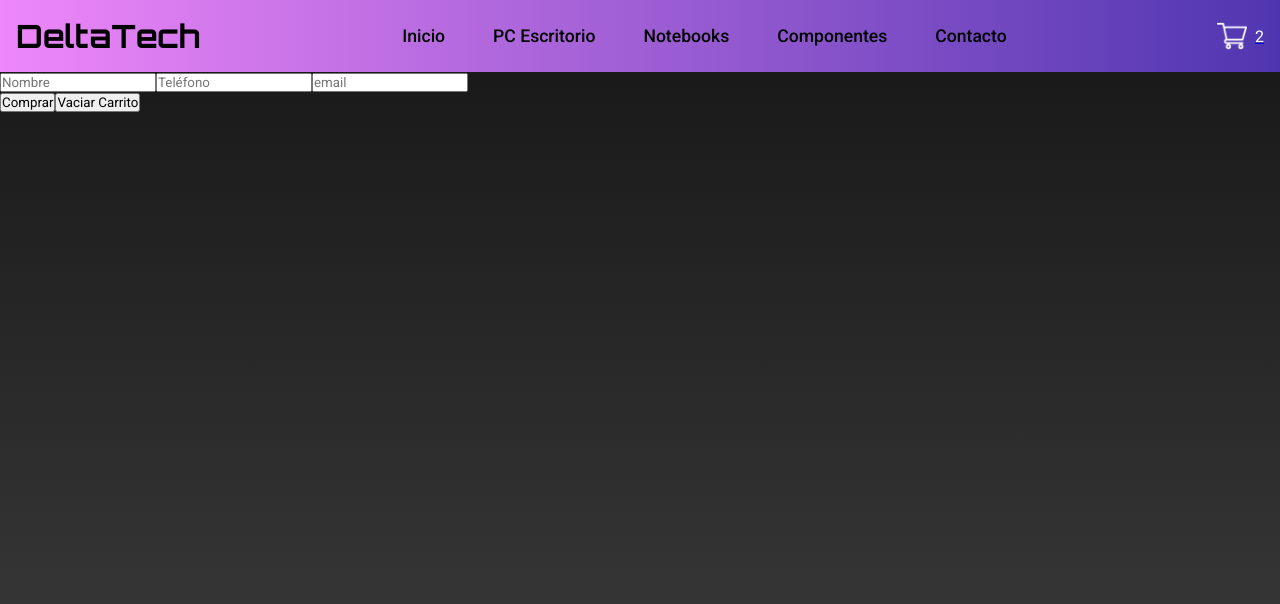
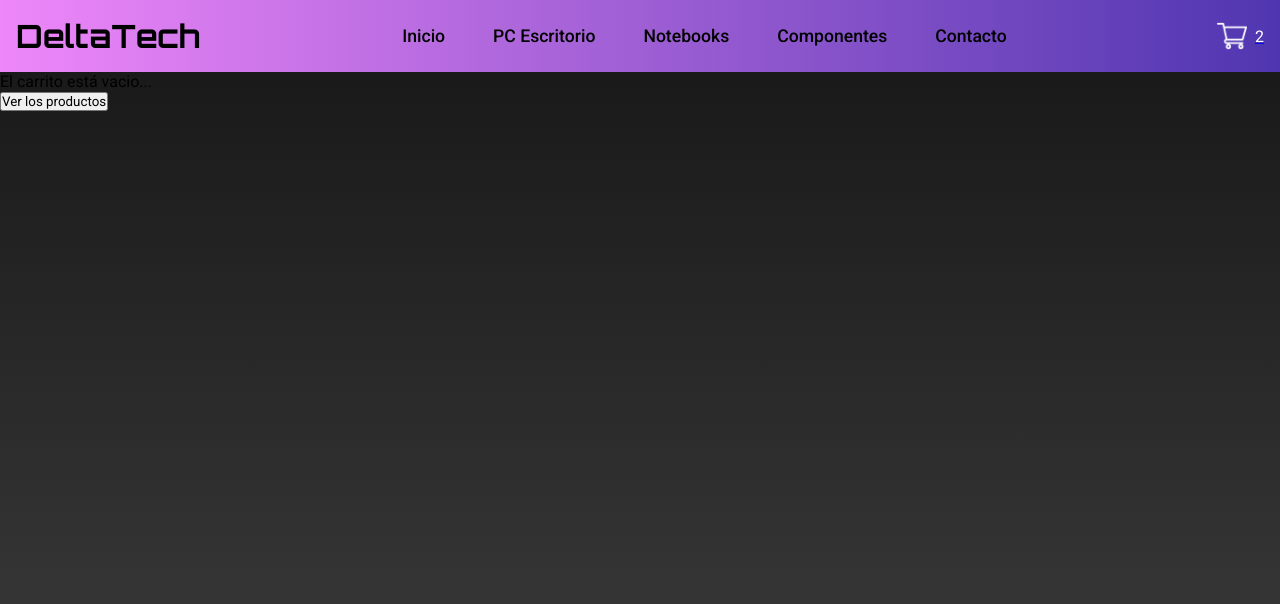
Before and after one commit to Garenio/Coderhouse-ReactJs-EntregaFinal-Garcia, a React (Vite) app: page /cart in a window 1280 px wide. Shown: the top 604 px of the page. Built offline with nearby package versions, Linux system fonts and the light colour scheme.

Commit message:
Se agregan condiciones para el cart

```diff
--- a/src/components/Cart.jsx
+++ b/src/components/Cart.jsx
@@ -7,13 +7,11 @@ const clearBuyer = { name: "", phone: "", email: "" };
 
 export const Cart = () => {
   const [buyer, setBuyer] = useState(clearBuyer);
-  const { clear, cartList } = useContext(CartContext);
+  const { clear, cartList, removeItem } = useContext(CartContext);
 
   const total = cartList.reduce((accumulated, current) => {
     return accumulated + current.price * 5;
   }, 0);
-
-  console.log(total, cartList);
 
   const handleSendOrder = () => {
     const order = { buyer, cartList, total };
@@ -21,11 +19,16 @@ export const Cart = () => {
     const db = getFirestore();
     const orderCollection = collection(db, "orders");
 
-    addDoc(orderCollection, order).then(({ id }) => {
-      if (id) {
-        alert("Su orden: " + id + " ha sido completada!");
-      }
-    });
+    addDoc(orderCollection, order)
+      .then(({ id }) => {
+        if (id) {
+          alert("Su orden: " + id + " ha sido completada!");
+        }
+      })
+      .finally(() => {
+        setBuyer(clearBuyer);
+        clear();
+      });
   };
 
   const handleChange = (ev) => {
@@ -38,6 +41,14 @@ export const Cart = () => {
     });
   };
 
+  if (!cartList.length)
+    return (
+      <div>
+        <p>El carrito está vacio...</p>
+        <button>Ver los productos</button>
+      </div>
+    );
+
   return (
     <div className="cart-detail">
       <div className="cart-products-list">
@@ -47,6 +58,7 @@ export const Cart = () => {
             <h3>{item.name}</h3>
             <p>{item.detail}</p>
             <p>$ {item.price}</p>
+            <button onClick={() => removeItem(item.id)}>X</button>
           </div>
         ))}
       </div>
@@ -73,7 +85,7 @@ export const Cart = () => {
             value={buyer.email}
             onChange={handleChange}
             name="email"
-            placeholder="email"
+            placeholder="Email"
             required
           />
         </form>
--- a/src/contexts/CartContext.jsx
+++ b/src/contexts/CartContext.jsx
@@ -12,8 +12,13 @@ export const CartProvider = ({ children }) => {
       return [...prev, item];
     });
 
+  const removeItem = (id) => {
+    const newCartList = cartList.filter((prev) => prev.id !== id);
+    setCartList(newCartList);
+  };
+
   return (
-    <CartContext.Provider value={{ clear, addItem, cartList }}>
+    <CartContext.Provider value={{ clear, addItem, cartList, removeItem }}>
       {children}
     </CartContext.Provider>
   );
```
